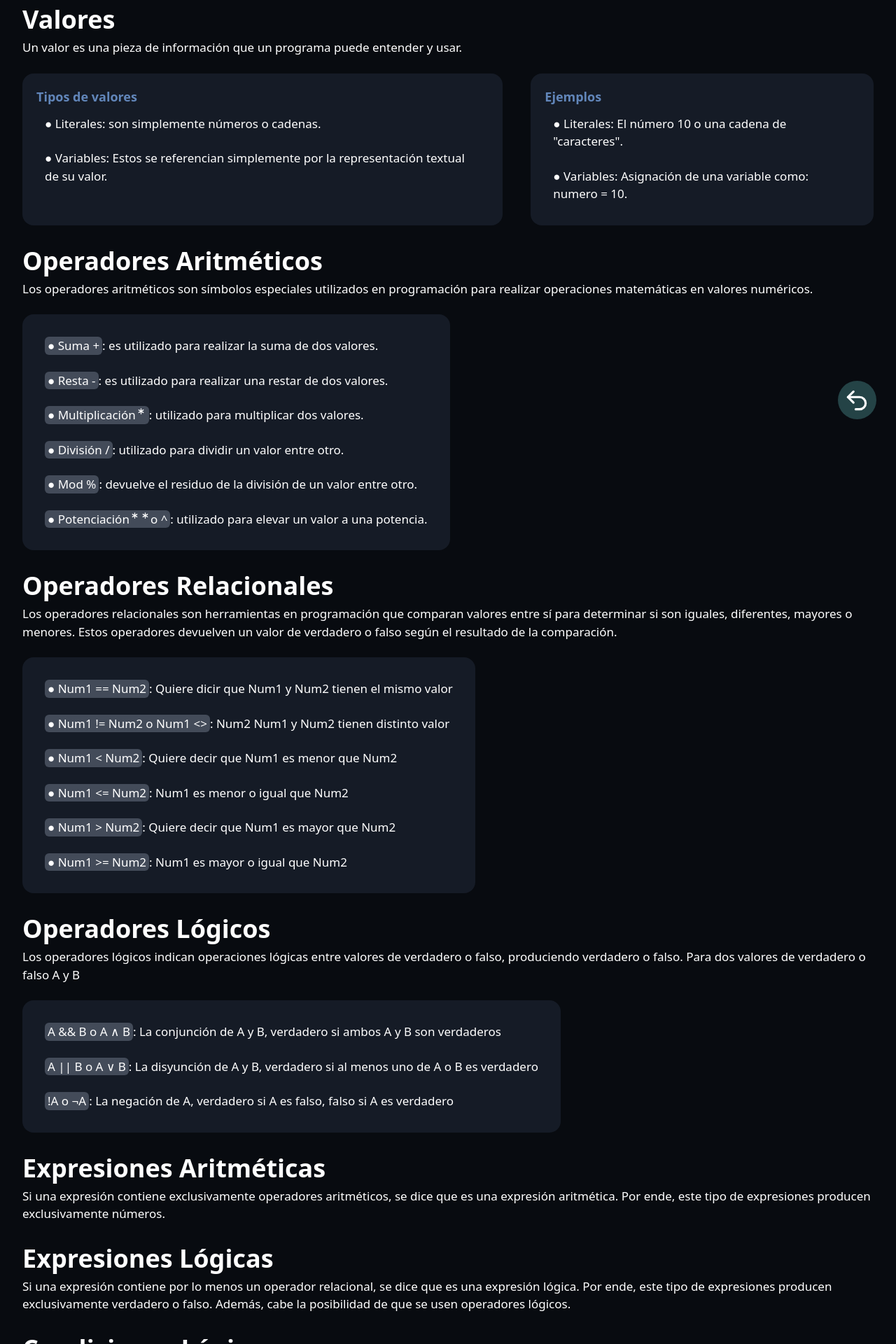
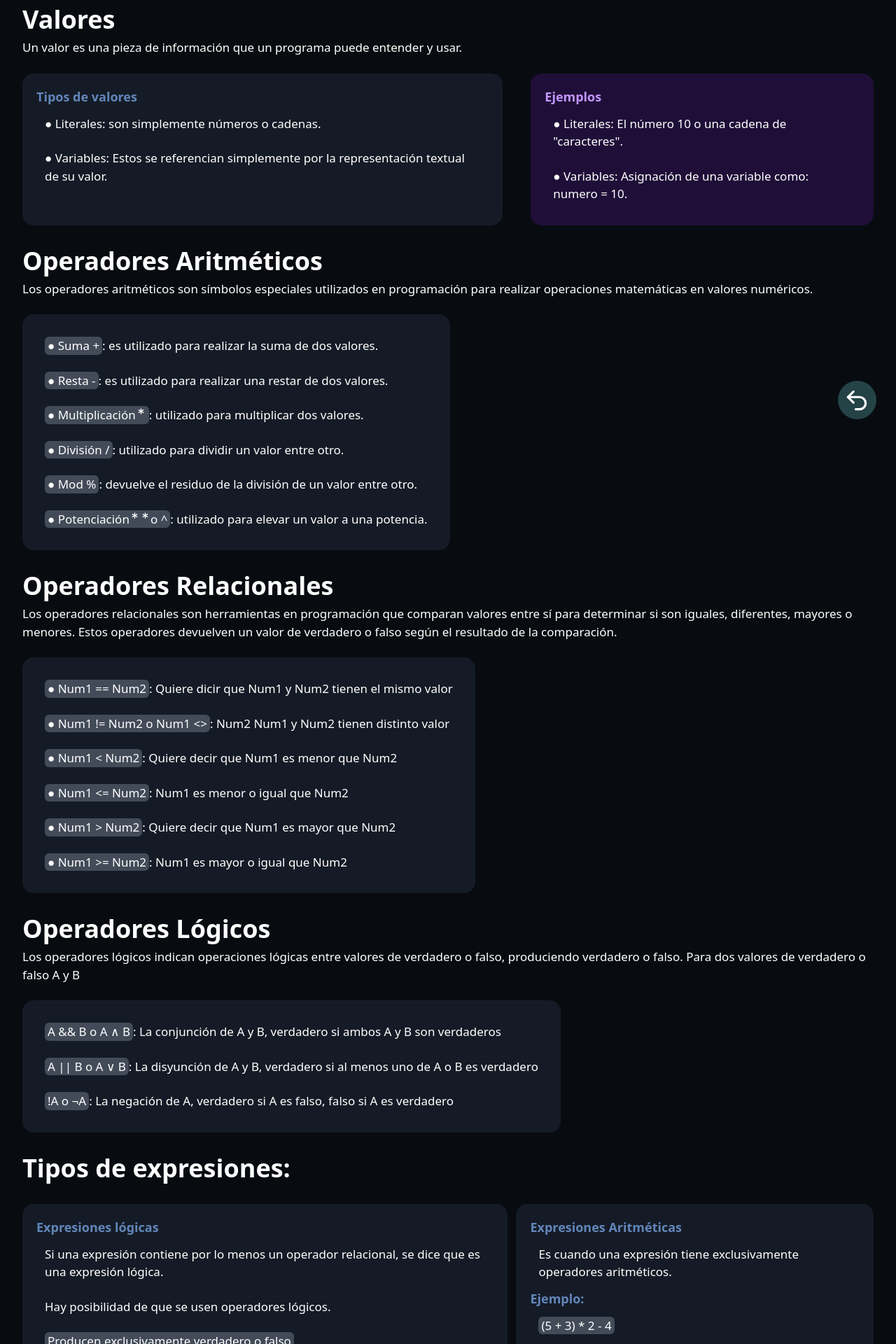
Before and after one commit to KevinLatino/Peritazgo-Website, a React (Vite) app: page /Expresiones in a window 1280 px wide. Shown: the part 160-2080 px from the top of the page at 70% size. Built offline with nearby package versions, Linux system fonts and the light colour scheme.

Commit message:
Se agrega e implmnta el PurpleSection y el PurpleTitle

```diff
--- a/src/Components/Articles/ControlStructure/ControlStructure.jsx
+++ b/src/Components/Articles/ControlStructure/ControlStructure.jsx
@@ -7,7 +7,7 @@ import While from '../../../Images/While.png'
 import doWhile from '../../../Images/DoWhile.png'
 import { BackButton } from '../../BackButton/BackButton'
 import { Accordion } from '../../AccordionComponent/Accordion'
-import { Title, Paragraph } from '../../PageTexts/PageText';
+import { Title, Paragraph, BlueTitle, Element, Space } from '../../PageTexts/PageText';
 import { BlueSection } from '../../Sections/Section'
 import 'animate.css';
 
@@ -21,11 +21,14 @@ const ControlStructure = () => {
         <Title>
           Estructuras de Control
         </Title>
+
         <Paragraph>
           Las estructuras de control en desarrollo web son herramientas que
           permiten controlar el flujo de ejecución
           de un programa o aplicación web.
         </Paragraph>
+
+        <Space />
 
         <Title>
           Estructuras de Control Secuenciales
@@ -35,31 +38,34 @@ const ControlStructure = () => {
           después de otra en orden. Es como seguir los pasos de una receta de cocina uno tras otro, sin saltarse ninguno.
         </Paragraph>
 
+        <Space />
+
         <BlueSection>
-          <p>
+          <BlueTitle>
             Inicio
-          </p>
+          </BlueTitle>
 
-          <p>
+          <Element>
             base = 5
-          </p>
+          </Element>
 
-          <p>
+          <Element>
             altura = 3
-          </p>
+          </Element>
 
-          <p>
+          <Element>
             area = base * altura
-          </p>
+          </Element>
 
-          <p>
+          <Element>
             Escribir "El área del rectángulo es: ", area
-          </p>
-          <p>
+          </Element>
+          <BlueTitle>
             Fin
-          </p>
+          </BlueTitle>
         </BlueSection>
 
+        <Space />
 
         <Title>
           Estructuras de control condicionales o selectivas
@@ -72,30 +78,41 @@ const ControlStructure = () => {
         <h2>Tipos:</h2>
 
         <Accordion title='Has click para ver más'>
-          <h2 className='subtitle'>Condicionales Simples</h2>
-          <p>
+          <BlueTitle>Condicionales Simples</BlueTitle>
+          <Paragraph>
             Esta estructura condicional es la más simple, esta simplemente hace algo si
             la condición lógica es cierta, y si no, no hace nada, Entrada-Proceso-Salida (E-P-S)
-          </p>
-          <img className='img-styles' src={simpleIf} width={300} />
-          <h2 className='subtitle'>Condicionales Dobles</h2>
-          <p>
+          </Paragraph>
+
+          <Space />
+
+          <img src={simpleIf} width={300} />
+
+          <Space />
+
+          <BlueTitle >Condicionales Dobles</BlueTitle>
+          <Paragraph>
             Estas condición es muy parecida a la anterior, la única diferencia es que al comparar la condición lógica,
             el condicional va a hacer algo aunque el resultado sea falso o verdadero
-          </p>
-          <img className='img-styles' src={dobleIf} width={375} />
-          <h2 className='subtitle'>Condicionales Anidados</h2>
-          <p>
+          </Paragraph>
+
+          <img src={dobleIf} width={375} />
+
+          <Space />
+          <BlueTitle >Condicionales Anidados</BlueTitle>
+          <Paragraph>
             Esta condición al igual que las anteriores es bastante parecida, la diferencia con las otras es que esta estructura
             de control implementa otra condicional dentro de una condicional
-          </p>
-          <img className='img-styles' src={multipleIf} width={385} />
-          <h2 className='subtitle'>Condicionales Múltiples</h2>
-          <p>
+          </Paragraph>
+
+          <img src={multipleIf} width={385} />
+          <BlueTitle>Condicionales Múltiples</BlueTitle>
+          <Paragraph>
             Es muy parecido a las otras atenteriores, solamente que se ultiliza el switch
-          </p>
+          </Paragraph>
         </Accordion>
 
+        <Space />
 
         <Title>
           Estructuras de Control Repetitivas o cíclicas
--- a/src/Components/Articles/ExpressionScreen/ExpressionScreen.jsx
+++ b/src/Components/Articles/ExpressionScreen/ExpressionScreen.jsx
@@ -1,9 +1,9 @@
 import React from 'react'
-import { BlueSection, GreenSection, WordSection } from '../../Sections/Section'
+import { BlueSection, GreenSection, PurpleSection, WordSection } from '../../Sections/Section'
 import { NotebookText } from 'lucide-react';
 import { Asterisk } from 'lucide-react';
 import { BackButton } from '../../BackButton/BackButton'
-import { Title, Paragraph, Space, BlueTitle, Element, GreenTitle } from '../../PageTexts/PageText';
+import { Title, Paragraph, Space, BlueTitle, Element, GreenTitle, PurpleTitle } from '../../PageTexts/PageText';
 
 const ExpressionScreen = () => {
   return (
@@ -39,11 +39,11 @@ const ExpressionScreen = () => {
             <Element>● Variables: Estos se referencian simplemente por la representación textual de su valor.</Element>
           </BlueSection>
 
-          <BlueSection>
-            <BlueTitle>Ejemplos</BlueTitle>
+          <PurpleSection>
+            <PurpleTitle>Ejemplos</PurpleTitle>
             <Element>● Literales: El número 10 o una cadena de "caracteres".</Element>
             <Element>● Variables: Asignación de una variable como: numero = 10.</Element>
-          </BlueSection>
+          </PurpleSection>
         </div>
 
         <Space />
@@ -142,30 +142,60 @@ const ExpressionScreen = () => {
         <Space />
 
         <Title>
-          Expresiones Aritméticas
+          Tipos de expresiones:
         </Title>
-        <Paragraph>
-          Si una expresión contiene exclusivamente operadores aritméticos, se dice que es
-          una expresión aritmética. Por ende, este tipo de expresiones producen exclusivamente números.
-        </Paragraph>
 
         <Space />
 
-        <Title>
-          Expresiones Lógicas
-        </Title>
-        <Paragraph>
-          Si una expresión contiene por lo menos un operador relacional,
-          se dice que es una expresión lógica. Por ende, este tipo de
-          expresiones producen exclusivamente verdadero o falso. Además, cabe
-          la posibilidad de que se usen operadores lógicos.
-        </Paragraph>
+        <div className='flex gap-3'>
+
+
+          <BlueSection>
+
+            <BlueTitle>
+              Expresiones lógicas
+            </BlueTitle>
+            <Element>
+              Si una expresión contiene por lo menos un operador relacional,
+              se dice que es una expresión lógica.
+            </Element>
+
+            <Element>
+              Hay posibilidad de que se usen operadores lógicos.
+            </Element>
+
+            <Element>
+              <WordSection>Producen exclusivamente verdadero o falso</WordSection>
+            </Element>
+
+          </BlueSection>
+
+          <BlueSection>
+
+            <BlueTitle>
+              Expresiones Aritméticas
+            </BlueTitle>
+
+            <Element>
+              Es cuando una expresión tiene exclusivamente operadores aritméticos.
+            </Element>
+
+            <BlueTitle>Ejemplo:</BlueTitle>
+
+            <Element><WordSection>(5 + 3) * 2 - 4</WordSection></Element>
+
+          </BlueSection>
+
+        </div>
 
         <Space />
 
         <Title>
           Condiciones Lógicas
         </Title>
+
+        <Space />
+
         <Paragraph>
           Si una expresión lógica se usa en el contexto de una estructura de control condicional, se dice
           que es una condición lógica. Es decir, una expresión lógica se convierte en una condición
--- a/src/Components/PageTexts/PageText.jsx
+++ b/src/Components/PageTexts/PageText.jsx
@@ -34,6 +34,15 @@ export const BlueTitle = ({ children }) => {
     )
 }
 
+export const PurpleTitle = ({ children }) => {
+    return (
+        <h2 className='flex text-[#c296fd] gap-3 text-[18px] font-bold '>
+            {children}
+        </h2>
+    )
+}
+
+
 
 export const Paragraph = ({ children }) => {
     return (
--- a/src/Components/Sections/Section.jsx
+++ b/src/Components/Sections/Section.jsx
@@ -26,6 +26,14 @@ export const RedSection = ({ children }) => {
     )
 }
 
+export const PurpleSection = ({ children }) => {
+    return (
+        <div className='flex items-start flex-col flex-wrap bg-[#46197665] w-fit p-5 rounded-2xl'>
+            {children}
+        </div>
+    )
+}
+
 export const WordSection = ({ children }) => {
     return (
         <div className=' flex bg-word_section rounded-md px-1 '>
```
